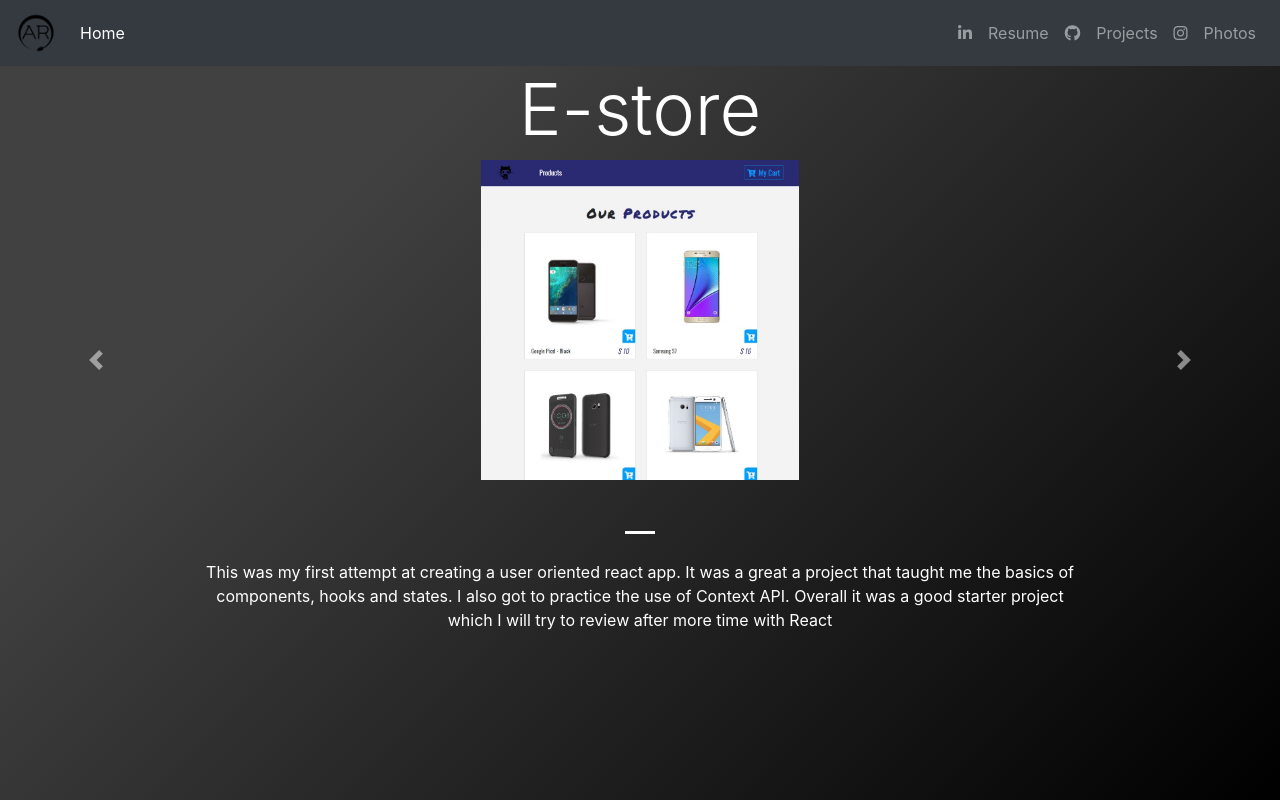
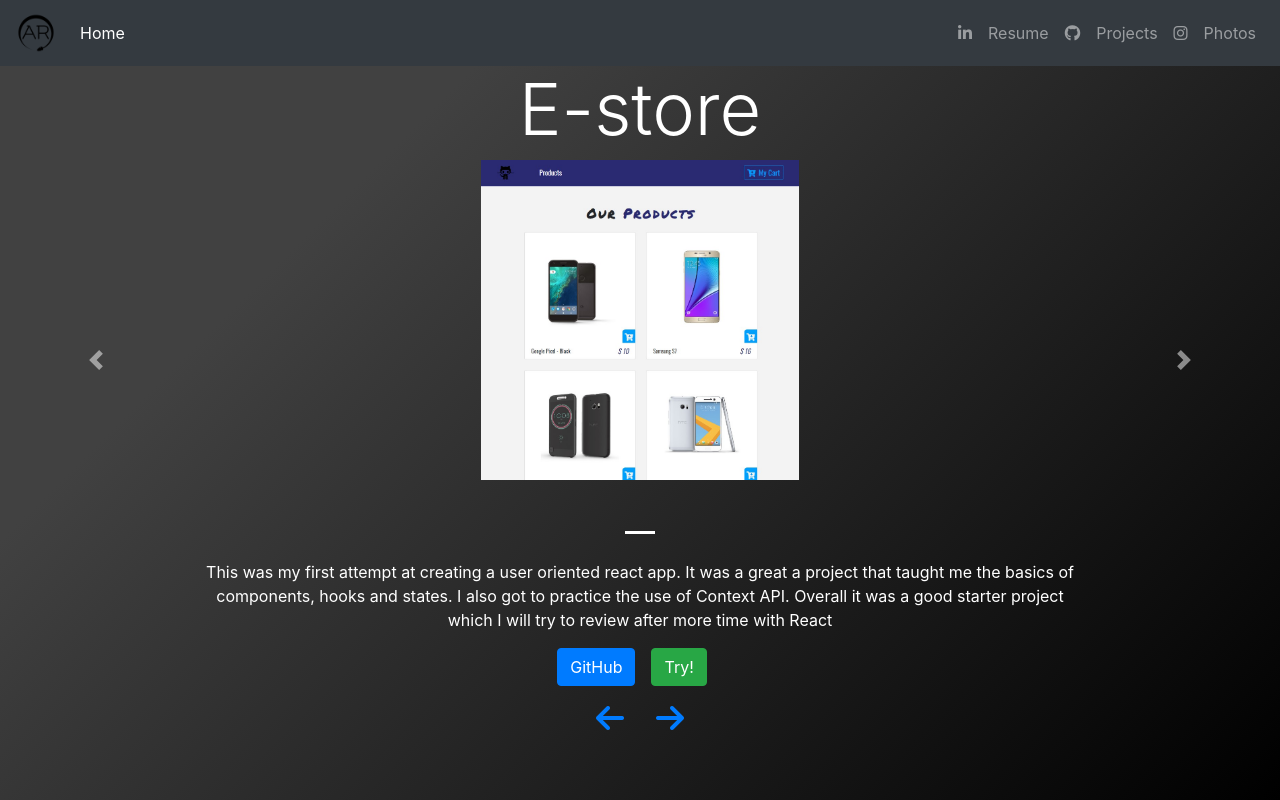
Before and after one commit to akim-ruslanov/portfolio_website, a React (Create React App) app: page /details/1 in a window 1280 px wide. Built offline with nearby package versions, Linux system fonts and the light colour scheme.

Commit message:
added GitHub, Try links to details; added next, prev buttons to Details;

```diff
--- a/src/components/DetailsDemo.js
+++ b/src/components/DetailsDemo.js
@@ -16,6 +16,8 @@
       this.setState({
         loading: false,
         project: project,
+        id: projectID,
+
       });
     });
   }
@@ -39,8 +41,18 @@
     }
   };
 
+
+
   finishedLoading = () => {
-    const { title, info, img } = this.state.project;
+    const { title, info, img, git, demo } = this.state.project;
+    const { id } = this.state;
+    function render_demo_link(demo_link) {
+        return (
+          <a href={demo_link} className="btn btn-success mr-3 mb-3">
+                Try!
+              </a>
+        )
+      }
     return (
       <CarouselWrapper>
         <DetailsWrapper className="container text-white">
@@ -110,12 +122,22 @@
         <div className="info-container">
           <p className="text-center text-white">{info}</p>
         </div>
+        <div className="d-flex justify-content-center">
+          <a href={git} className="btn btn-primary mr-3 mb-3">
+            GitHub
+          </a>
+          {demo ? render_demo_link(this.state.project.demo_link) : null}
+        </div>
+        <div className="d-flex justify-content-center">
+                <a href={(id==='0')? `/details/${projects.length-1}`:`/details/${parseInt(id)-1}`}><i className="fas fa-arrow-left fa-2x mx-3"></i></a>
+                {console.log(projects.length)}
+                <a href={(id===(projects.length-1).toString()) ? '/details/0' : `/details/${parseInt(id)+1}`}><i className="fas fa-arrow-right fa-2x mx-3"></i></a>
+        </div>
       </CarouselWrapper>
     );
   };
 
   render() {
-    console.log(this.state);
 
     return this.state.loading ? <div>loading</div> : this.finishedLoading();
   }
@@ -132,14 +154,14 @@
     margin: 0 auto;
   }
 
-  @media (max-width:600px) {
+  @media (max-width: 600px) {
     img {
       max-height: 40vh;
       height: auto;
     }
 
     .carousel-item {
-          height: 40vh;
+      height: 30vh;
     }
   }
 
--- a/src/components/Project.js
+++ b/src/components/Project.js
@@ -22,10 +22,10 @@
               <strong>Tags: </strong>
               {lang}
             </p>
-            <a href={`/details/${id}`} className="btn btn-primary mr-3">
+            <a href={`/details/${id}`} className="btn btn-primary mr-3 mt-3">
               Details
             </a>
-            <a href={git} className="btn btn-primary mr-3">
+            <a href={git} className="btn btn-primary mr-3 mt-3">
               GitHub
             </a>
             {demo ? render_demo_link(this.props.project.demo_link) : null}
```
Lines whose indentation alone changed are shown as unchanged.
